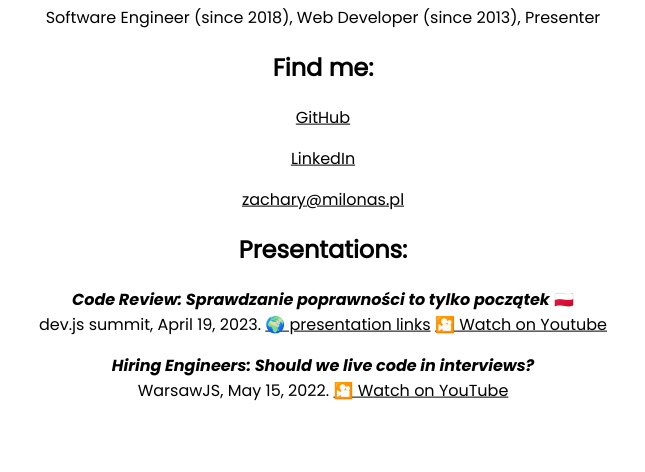
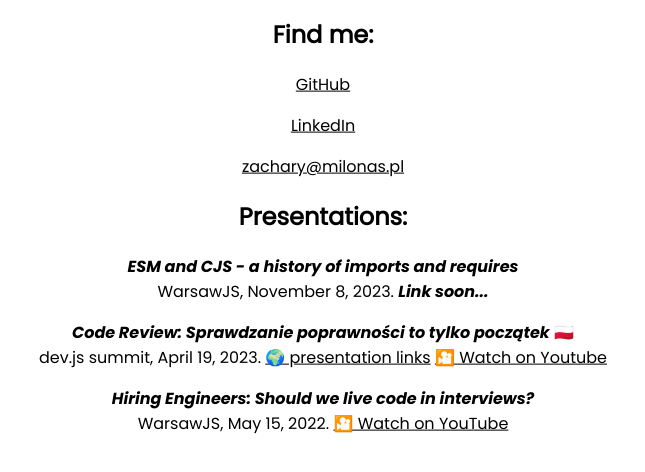
Before and after one commit to zmilonas/zachary.milonas.pl, a plain HTML site: page index.html in a window 1280 px wide. Shown: the part 282-754 px from the top of the page, without its empty margins (317-962 px from the left). Drawn offline with Linux system fonts and the light colour scheme.

Commit message:
Update index.html

```diff
--- a/index.html
+++ b/index.html
@@ -30,6 +30,7 @@
 				</ul>
 			<h2>Presentations:</h2>
 				<ul>
+					<li><em>ESM and CJS - a history of imports and requires</em><br />WarsawJS, November 8, 2023. <em>Link soon...</em></li>
 					<li><em>Code Review: Sprawdzanie poprawności to tylko początek</em> 🇵🇱 <br />dev.js summit, April 19, 2023. <a href="/links/code-review">🌍 presentation links</a> <a href="https://www.youtube.com/watch?v=PDb0gGdfAJ8" target="_blank">🎦 Watch on Youtube</a></li>
 					<li><em>Hiring Engineers: Should we live code in interviews?</em><br />WarsawJS, May 15, 2022. <a href="https://youtu.be/SVYXnteM__I" target="_blank">🎦 Watch on YouTube</a></li>
 				</ul>
```
